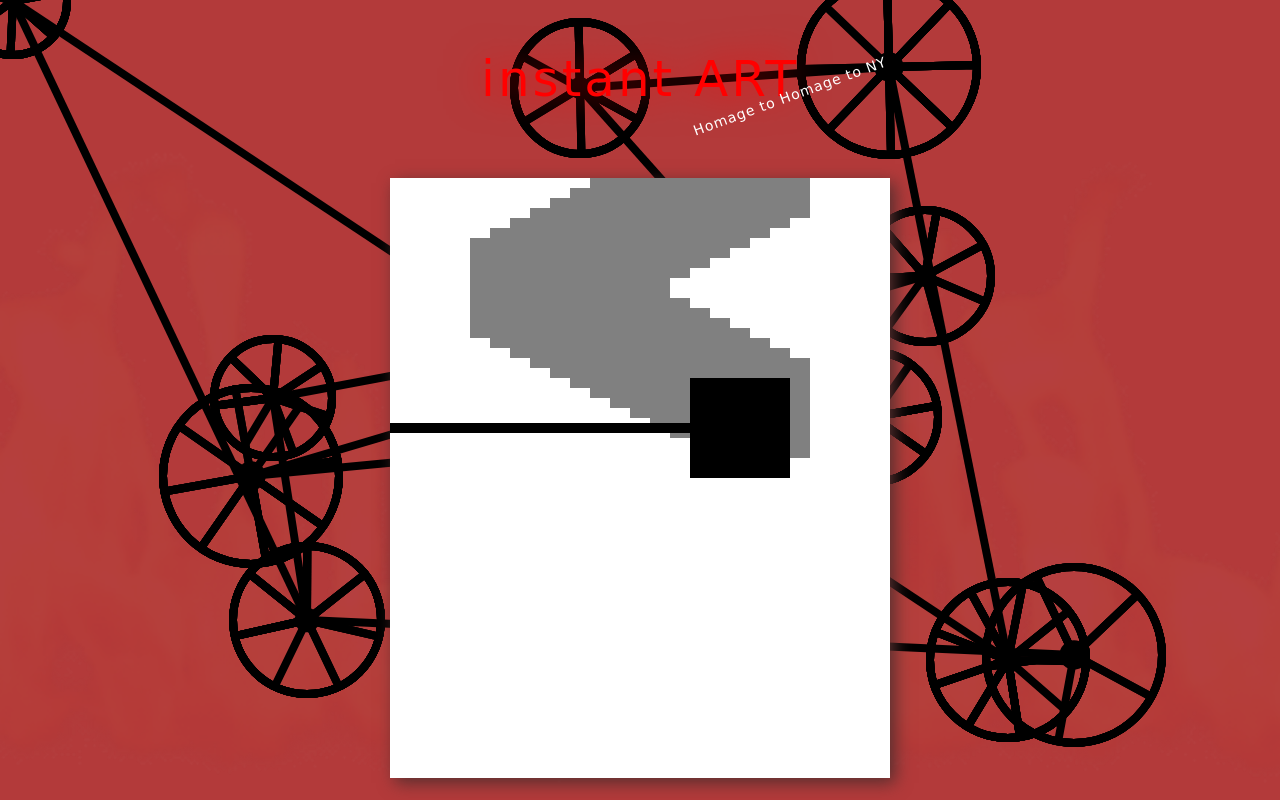
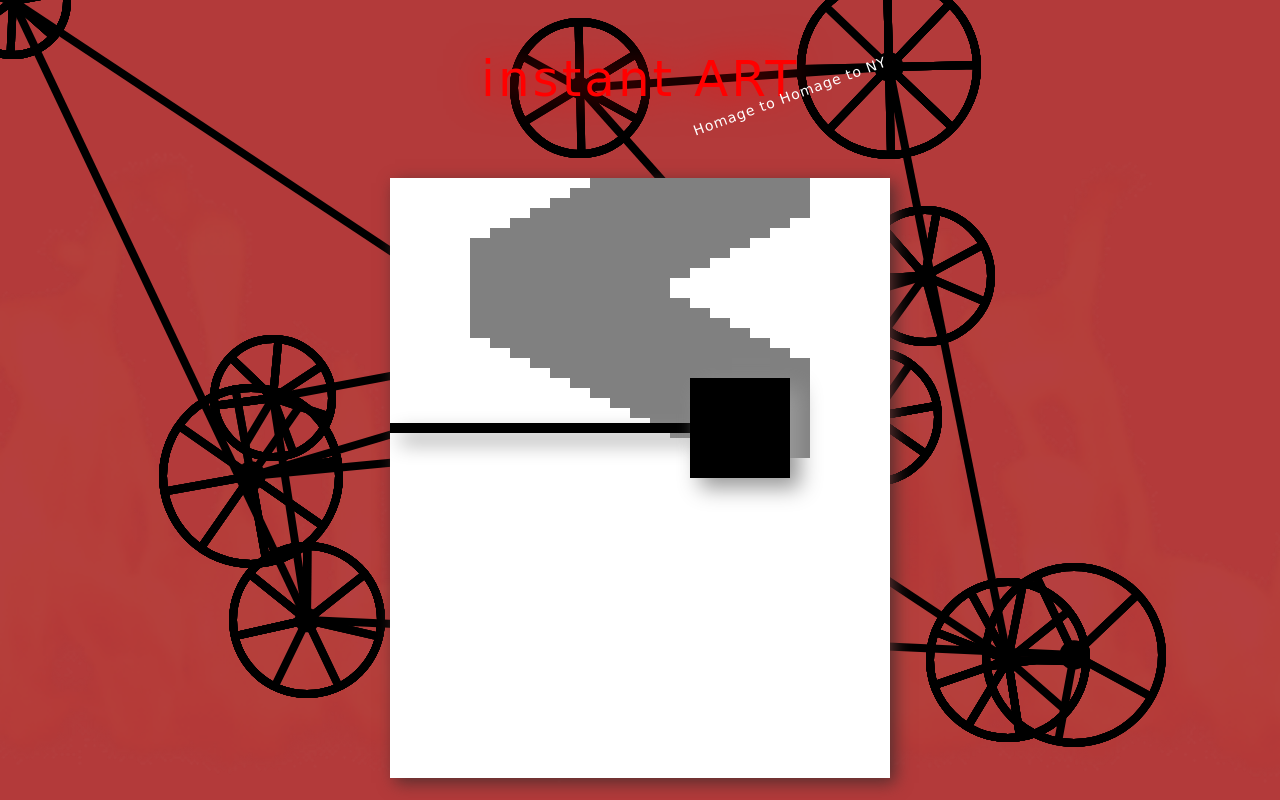
Before and after one commit to gaspargergo/SelfD, a plain HTML site: page index.html in a window 1280 px wide. Drawn offline with Linux system fonts and the light colour scheme; a web font is replaced by a local one.

Commit message:
added shadow

```diff
--- a/index.html
+++ b/index.html
@@ -277,7 +277,7 @@
   }
 
   var wheels = [];
-  var numOfWheels = Math.floor(Math.random() * 15)+10;
+  var numOfWheels = Math.floor(Math.random() * 10)+10;
 
   for(var i = 0; i < numOfWheels; i++){
     var xTemp = Math.floor(Math.random() * secondCanvas.width);
@@ -298,7 +298,7 @@
 
   function painting(){
     requestAnimationFrame(painting);
-    ctx.clearRect(0,0,paintingCanvas.width,paintingCanvas.height); //CLEARING BOT CANVASES
+    ctx.clearRect(0,0,paintingCanvas.width,paintingCanvas.height); //CLEARING BOTH CANVASES
     ctx2.clearRect(0,0,secondCanvas.width,secondCanvas.height);
 
     paintedArray.push(new paintedSurface(x,y,100,dy));
@@ -324,10 +324,17 @@
       ctx2.stroke();
     }
 
+    ctx.save();
 
     ctx.fillStyle = "black";
+    ctx.shadowColor = '#999';
+    ctx.shadowBlur = 20;
+    ctx.shadowOffsetX = 10;
+    ctx.shadowOffsetY = 10;
     ctx.fillRect(0,245,x,10); // the arm
     ctx.fillRect(x,y,100,100);
+
+    ctx.restore();
 
     x += dx;
 
```
